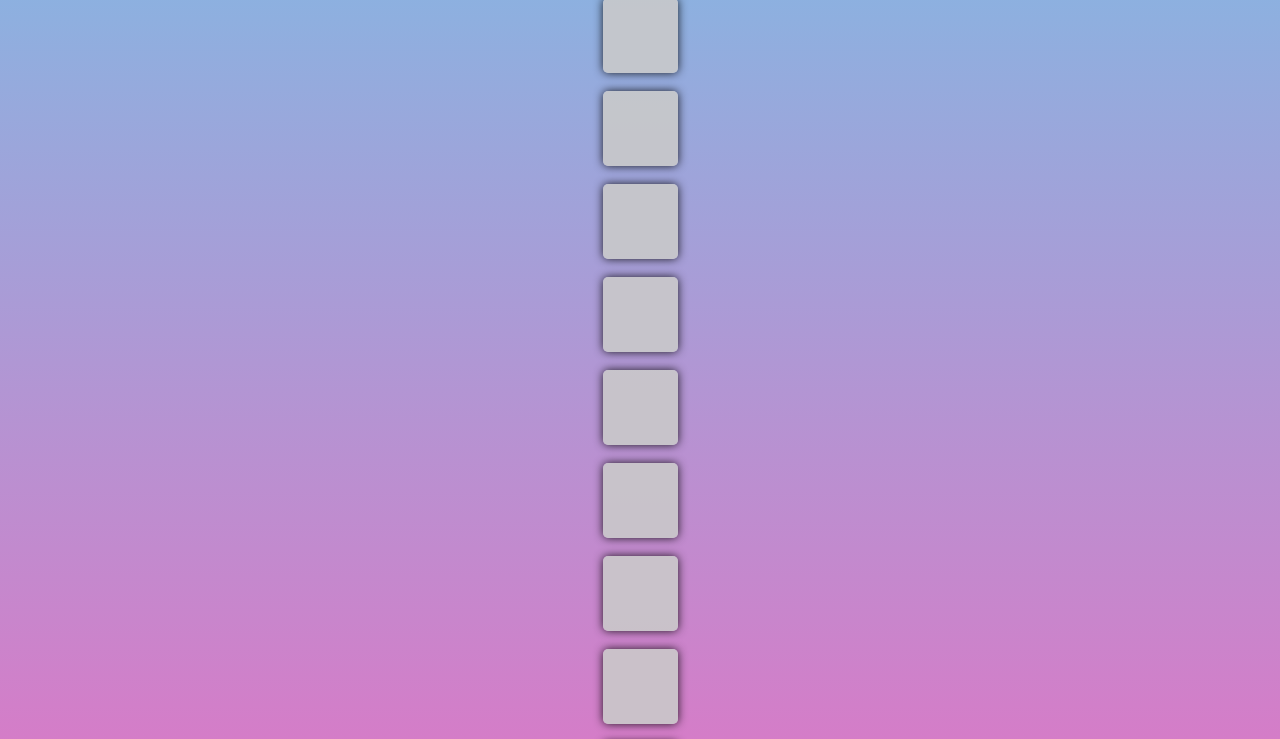
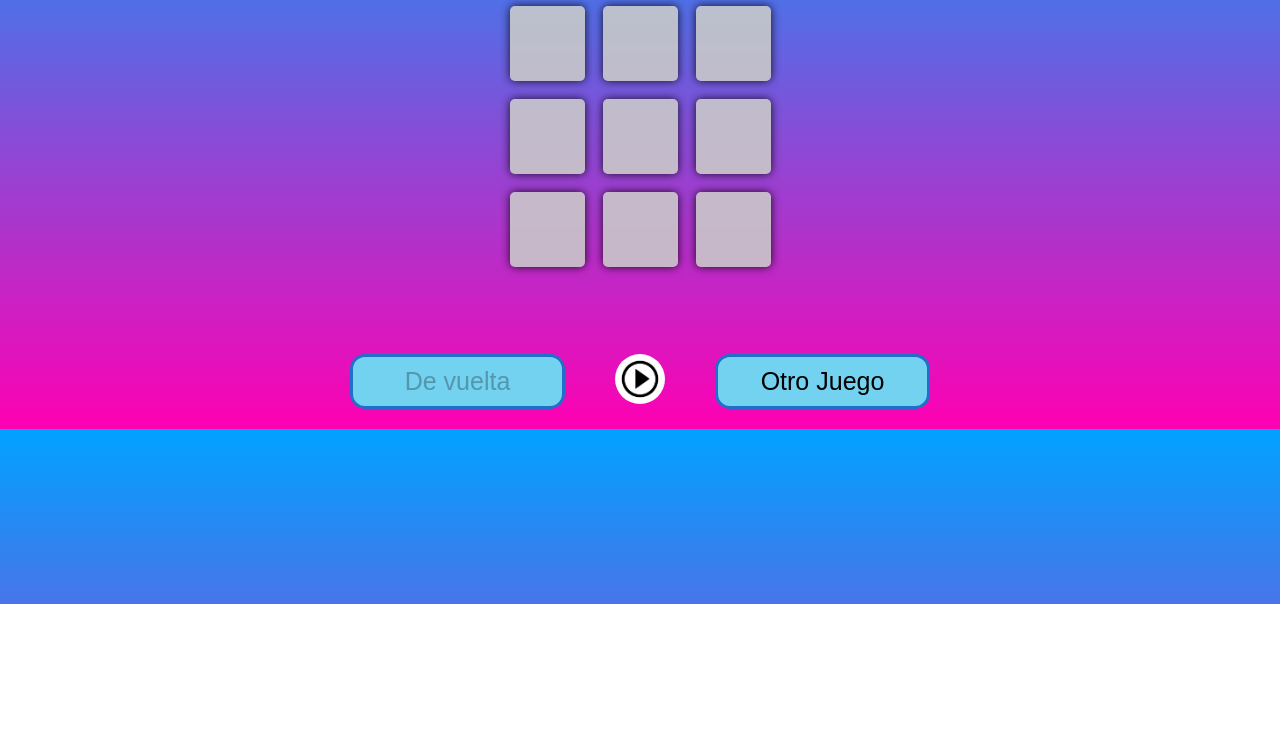
Before and after one commit to jeremias-cuello/TATETI, a plain HTML site: page index.html in a window 1280 px wide. Shown: the part 196-935 px from the top of the page. After the commit the page ends 800 px from the top, so only its background shows below. Drawn offline with Linux system fonts and the light colour scheme.

Commit message:
modificacion de grid y flexbox de elementos mejora de estilos cambio de nombres inclucion del boton Start

```diff
--- a/css/main.css
+++ b/css/main.css
@@ -5,8 +5,8 @@
     transition: all .4s;
 
     --sizeButton: 75px;
-    --colorBody_1: rgb(230, 112, 194);
-    --colorBody_2: rgb(122, 190, 230);
+    --colorBody_1: rgb(255, 0, 179);
+    --colorBody_2: rgb(0, 162, 255);
 }
 
 body{
@@ -18,9 +18,12 @@
 }
 
 .container{
-    display: flex;
-    flex-direction: column;
+    display: grid;
+    grid-template-rows: repeat(4, auto);
+    justify-content: center;
     align-items: center;
+    justify-items: center;
+    align-content: center;
 }
     .container__title{
         margin-top: 10px;
@@ -35,7 +38,8 @@
     display: flex;
     flex-direction: row;
     gap: 20px;
-    margin-bottom: 10px;
+    margin-bottom: 18px;
+    align-items: center;
 }
     .namesPlayers__box{
         display: flex;
@@ -59,11 +63,11 @@
         font-size: 2pc;
     }
 
-.tateti{
-    display: flex;
-    flex-direction: column;
-    align-items: center;
-}
+    .tateti__buttons{
+        display: grid;
+        grid-template-columns: repeat(3, auto);
+        grid-template-rows: repeat(3, auto);
+    }
     .tateti__button{
         height: var(--sizeButton);
         width:  var(--sizeButton);
@@ -79,9 +83,9 @@
     }
     .tateti__button:hover{
         cursor: pointer;
-        background-color: rgb(80, 110, 207);
+        background-color: rgb(132, 161, 255);
     }
-    .tateti__message{
+    .container__message{
         height: 58px;
 
         font-size: 3pc;
@@ -89,10 +93,10 @@
         font-family: Verdana, Geneva, Tahoma, sans-serif;
         text-shadow: black 10px 10px 10px;
     }
-    .tateti__message-tie{
+    .container__message-tie{
         color: black;
     }
-    .tateti__message-win{
+    .container__message-win{
         color: rgb(54, 255, 47);
     }
 
@@ -114,6 +118,16 @@
         font-family: Arial, Helvetica, sans-serif;
     }
 
+    .options__button-start{
+        --tamanio: 50px;
+        border-style: none;
+        width: var(--tamanio);
+        height: var(--tamanio);
+        background-image: url("../img/play.png");
+        background-size: cover;
+        border-radius: 50%;
+    }
+
 .buttons-disabled{
     background-color: rgba(202, 202, 202, 0.89) ;
     box-shadow: 0px 0px 10px rgba(0, 0, 0, 0.836) ;
```
